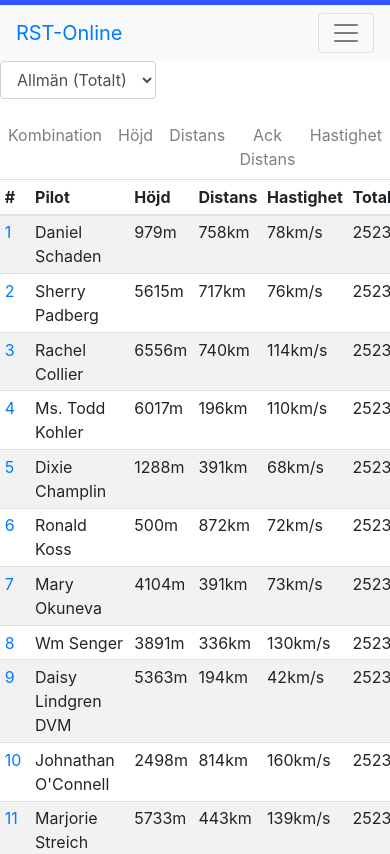
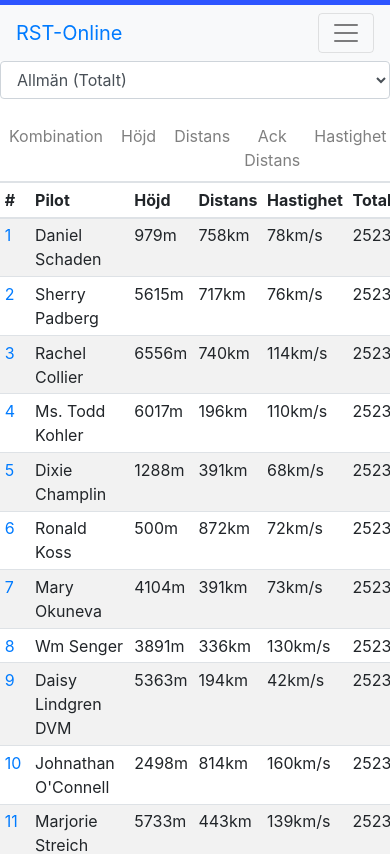
Before and after one commit to MrGuzior/rst, a React (Create React App) app: page /results in a window 390 px wide. Shown: the top 854 px of the page. Built offline with nearby package versions, Linux system fonts and the light colour scheme.

Commit message:
Responsive result navbar

```diff
--- a/src/Components/Results/Results.jsx
+++ b/src/Components/Results/Results.jsx
@@ -14,7 +14,8 @@ const Results = () => {
     return(
         <section className="results">
             <div className='d-flex flex-wrap class-select'>
-                <Form.Group className='' controlId="exampleForm.ControlSelect1" >
+
+            <Form.Group className='mr-0 show-when-mobile' controlId="exampleForm.ControlSelect1" >
                                 <Form.Control as="select">
                                 <option>Allmän (Totalt)</option>
                                 <option>Klass 1</option>
@@ -23,18 +24,30 @@ const Results = () => {
                                 <option>Junior</option>
                                 </Form.Control>
                             </Form.Group>
-                <Navbar  className='p-0 '>
-                    <Nav className="mr-auto" fill variant="pills" >
-                        <Nav.Link className='px-2'>Kombination</Nav.Link>
-                        <Nav.Link className='px-2'>Höjd</Nav.Link>
-                        <Nav.Link className='px-2'>Distans</Nav.Link>
-                        <Nav.Link className='px-1'>Ack Distans</Nav.Link>
-                        <Nav.Link className='px-2'>Hastighet</Nav.Link>
+
+                <Navbar  className='p-0'>
+                    <Nav className="mr-auto" fill variant="tabs" >
+                        <Nav>
+                            <Form.Group className='mr-0 hide-when-mobile' controlId="exampleForm.ControlSelect1" >
+                                <Form.Control as="select">
+                                <option>Allmän (Totalt)</option>
+                                <option>Klass 1</option>
+                                <option>Klass 2</option>
+                                <option>Tvåsits</option>
+                                <option>Junior</option>
+                                </Form.Control>
+                            </Form.Group>
+                        </Nav>
+                        <Nav.Link className='px-2' eventKey='kombination'>Kombination</Nav.Link>
+                        <Nav.Link className='px-2' eventKey='height'>Höjd</Nav.Link>
+                        <Nav.Link className='px-2' eventKey='distance'>Distans</Nav.Link>
+                        <Nav.Link className='px-1' eventKey='totalDistance'>Ack Distans</Nav.Link>
+                        <Nav.Link className='px-2' eventKey='speed'>Hastighet</Nav.Link>
                     </Nav>
                 </Navbar>
             </div>
 
-            <div className='result'>
+            <div className='result mt-0 pt-0'>
                 <ResultList list={activeList}/>
             </div>
         </section>
--- a/src/style/index.css
+++ b/src/style/index.css
@@ -83,11 +83,18 @@ code {
   background-color: rgb(46, 85, 255);
 }
 
-.result-navigation{
-  display: inline-block;
-}
+
+
+  .show-when-mobile{
+    display: none;
+  }
 
 @media only screen and (max-width: 557px){
-  .class-select{
+  .hide-when-mobile{
+    display:none;
+  }
+  .show-when-mobile{
+    display: inline-block;
+    width: 100%;
   }
 }
```
Lines whose indentation alone changed are shown as unchanged.
